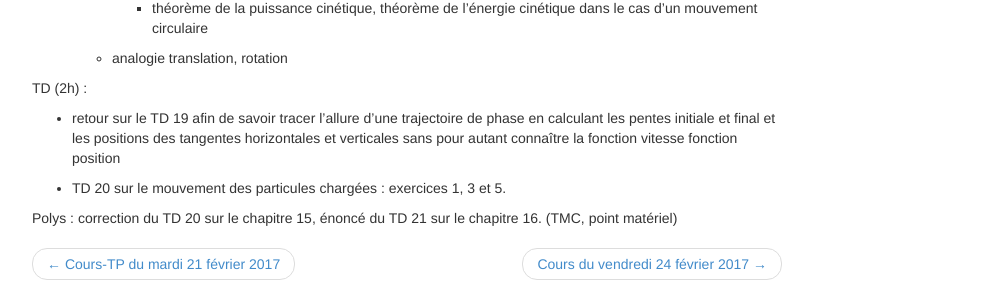
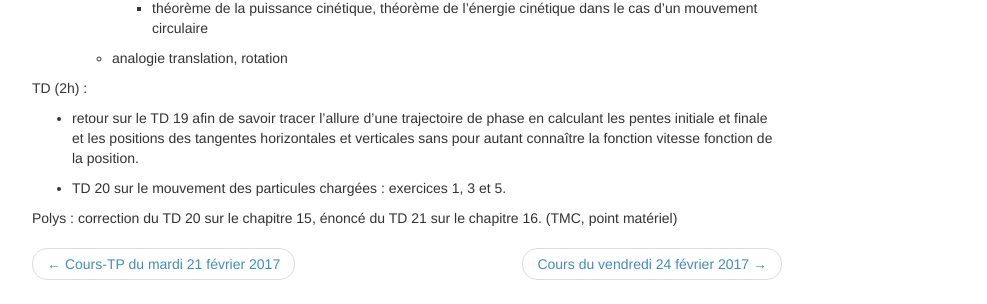
Before and after one commit to Marineflower/SitePCSI_Turgot, a Jekyll site: the page built from _posts/2017-02-23-courstd.md, in a window 1280 px wide. Shown: the part 573-877 px from the top of the page, without its empty margins (38-1025 px from the left). Built offline with Jekyll 4.4.1, drawn with Linux system fonts in a browser that asks for light colours; nearby versions of some CDN libraries.

Commit message:
Séance du 23 février correction

```diff
--- a/_posts/2017-02-23-courstd.md
+++ b/_posts/2017-02-23-courstd.md
@@ -36,7 +36,7 @@ Suite du chapitre 16 sur le Théorème du moment cinétique
 
 TD (2h) :
 
-- retour sur le TD 19 afin de savoir tracer l'allure d'une trajectoire de phase en calculant les pentes initiale et final et les positions des tangentes horizontales et verticales sans pour autant connaître la fonction vitesse fonction position
+- retour sur le TD 19 afin de savoir tracer l'allure d'une trajectoire de phase en calculant les pentes initiale et finale et les positions des tangentes horizontales et verticales sans pour autant connaître la fonction vitesse fonction de la position.
 
 - TD 20 sur le mouvement des particules chargées : exercices 1, 3 et 5.
 
```
